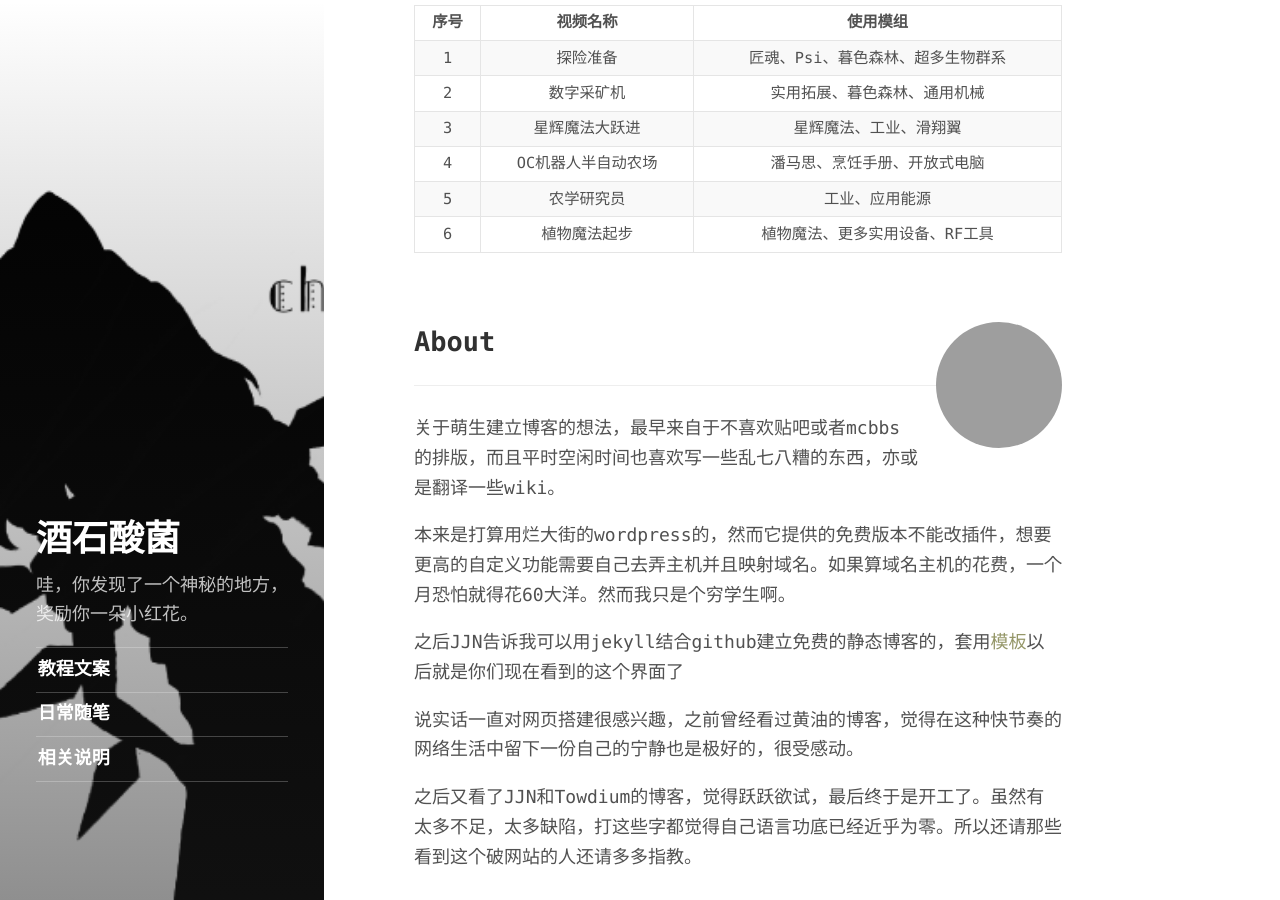
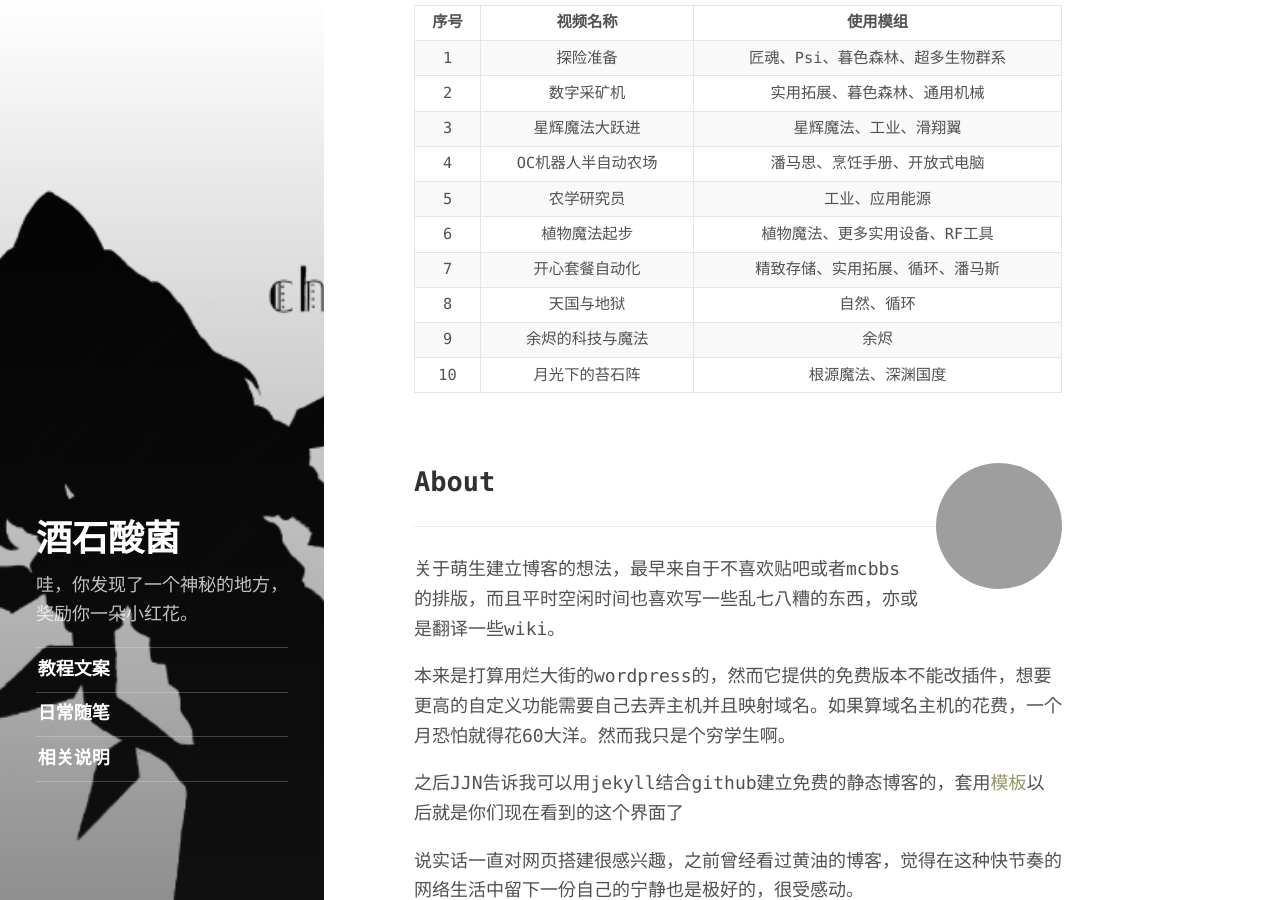
Before and after one commit to TartaricAcid/ArchiveGithubPage, a Jekyll site: the page built from _posts/2017-12-4-AllTheModsList.md, in a window 1280 px wide and 900 px high, scrolled down 331 px. Built offline with Jekyll 4.4.1, drawn with Linux system fonts in a browser that asks for light colours; grey boxes are pictures that could not be loaded.

Commit message:
更新ATM3实况列表

```diff
--- a/_posts/2017-12-4-AllTheModsList.md
+++ b/_posts/2017-12-4-AllTheModsList.md
@@ -14,3 +14,7 @@ description: >
 |  4   | OC机器人半自动农场 |   潘马思、烹饪手册、开放式电脑   |
 |  5   |   农学研究员    |      工业、应用能源       |
 |  6   |   植物魔法起步   |  植物魔法、更多实用设备、RF工具  |
+|  7   |  开心套餐自动化   |  精致存储、实用拓展、循环、潘马斯  |
+|  8   |   天国与地狱    |       自然、循环        |
+|  9   |  余烬的科技与魔法  |         余烬         |
+|  10  |  月光下的苔石阵   |     根源魔法、深渊国度      |
```
